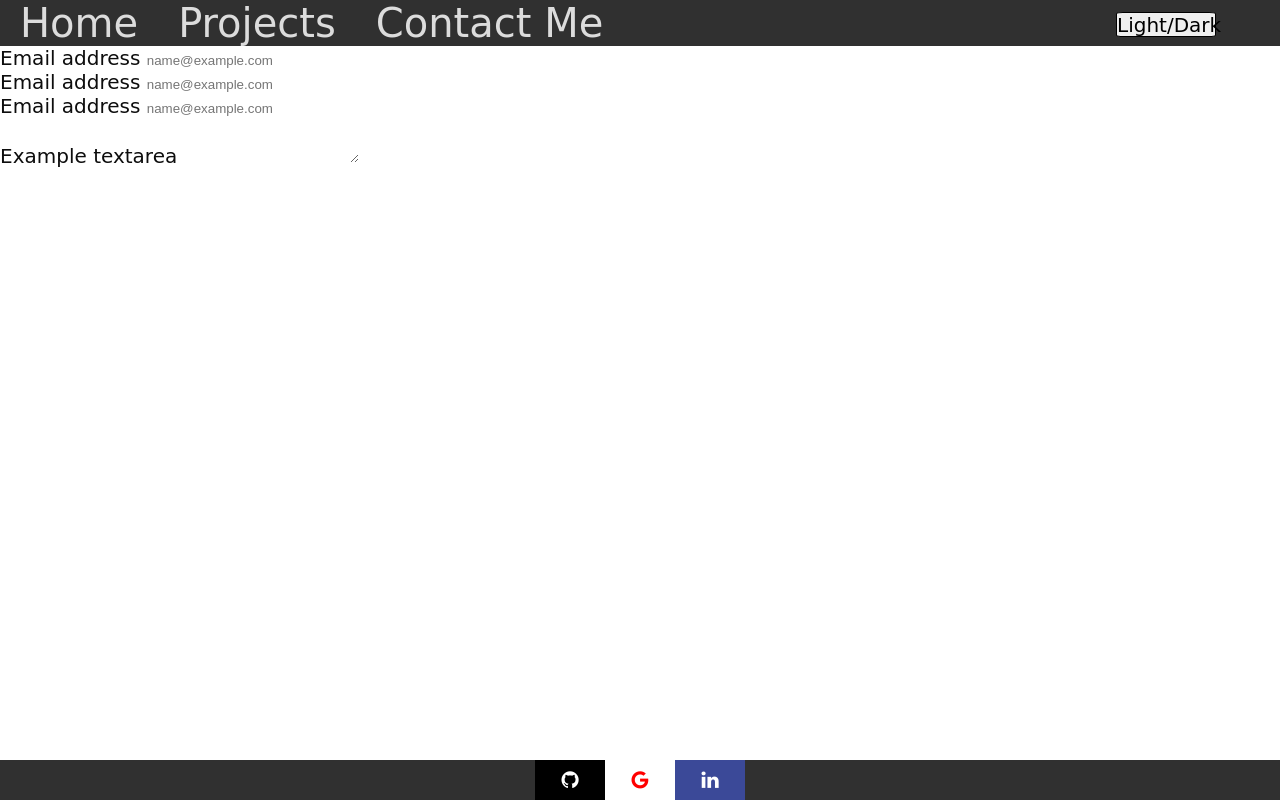
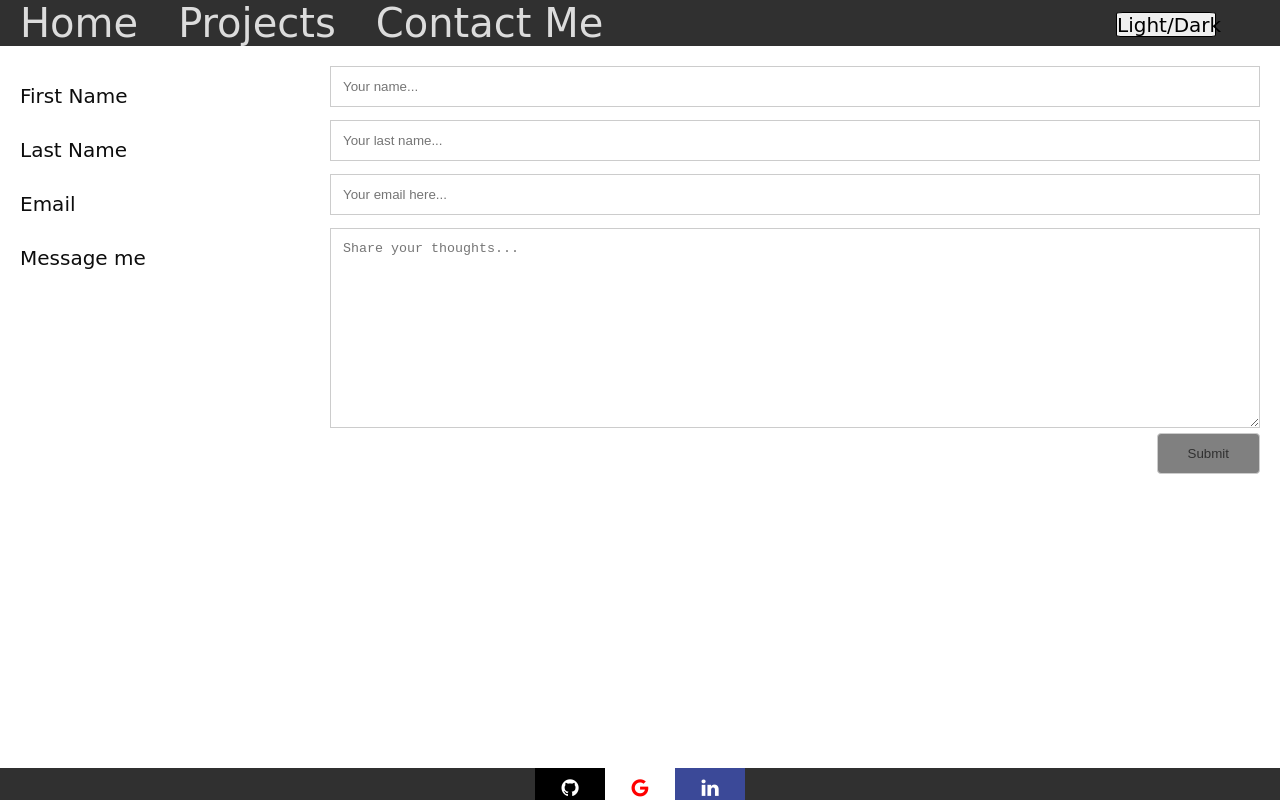
Before and after one commit to Trod010/Portfolio-Page, a plain HTML site: page Portfolio-Page-Trod010-patch-2/contact_me.html in a window 1280 px wide. Drawn offline with Linux system fonts and the light colour scheme; a web font is replaced by a local one.

Commit message:
Add files via upload
More changes for the projects page, contact me is complete.

```diff
--- a/Portfolio-Page-Trod010-patch-2/contact_me.html
+++ b/Portfolio-Page-Trod010-patch-2/contact_me.html
@@ -24,24 +24,45 @@
             </ul>
         </div>
 <!--    Contact Information    -->
-            <form>
-              <div class="form-group">
-                <label for="userEmail">Email address</label>
-                <input type="email" class="form-control" id="userEmail" placeholder="name@example.com">
-              </div>
-                <div class="form-group">
-                <label for="userEmail">Email address</label>
-                <input type="email" class="form-control" id="userEmail" placeholder="name@example.com">
-              </div>
-                <div class="form-group">
-                <label for="userEmail">Email address</label>
-                <input type="email" class="form-control" id="userEmail" placeholder="name@example.com">
-              </div>
-              <div class="form-group">
-                <label for="exampleFormControlTextarea1">Example textarea</label>
-                <textarea class="form-control" id="exampleFormControlTextarea1" rows="3"></textarea>
-              </div>
+        <div class="mainContactMe">
+            <form class="contactMe t-menu__item">
+                <div class="row">
+                    <div class="col-25">
+                      <label for="fname">First Name</label>
+                    </div>
+                    <div class="col-75">
+                      <input type="text" id="fname" name="firstname" placeholder="Your name...">
+                    </div>
+                  </div>
+                  <div class="row">
+                    <div class="col-25">
+                      <label for="lname">Last Name</label>
+                    </div>
+                    <div class="col-75">
+                      <input type="text" id="lname" name="lastname" placeholder="Your last name...">
+                    </div>
+                  </div>
+                  <div class="row">
+                      <div class="col-25">
+                          <label for="email">Email</label>
+                      </div>
+                      <div class="col-75">
+                          <input type="email" id="email" name="Email" placeholder="Your email here...">
+                      </div>
+                  </div>
+                  <div class="row">
+                    <div class="col-25">
+                      <label for="subject">Message me</label>
+                    </div>
+                    <div class="col-75">
+                      <textarea id="subject" name="subject" placeholder="Share your thoughts..." style="height:200px"></textarea>
+                    </div>
+                  </div>
+                  <div class="row">
+                    <input type="submit" value="Submit">
+                  </div>
             </form>
+        </div>
 <!--     Footer      -->
             <footer>
                 <ul>
--- a/Portfolio-Page-Trod010-patch-2/style.css
+++ b/Portfolio-Page-Trod010-patch-2/style.css
@@ -54,10 +54,6 @@ html, body {
     color: hsl(0, 0, 95%);
 }
 
-.t--dark .t-menu {
-    background-color: hsl(200, 50%, 30%);
-}
-
 .t--dark .t-menu__item {
     background-color: hsl(0, 0%, 15%);
     color: hsl(0, 0%, 95%);
@@ -104,10 +100,6 @@ ul {
     background-color: #303030;
 }
 
-li {
-
-}
-
 li a {
     float: left;
     display: block;
@@ -149,24 +141,80 @@ button {
     display: block;
     margin-left: auto;
     margin-right: auto;
-    width: 60%;
+    width: 50%;
     border: 1px black solid;
     border-radius: 7%;
 }
 
 .image2 {
-    float: left;
-    width: 60%;
+    display: inline;
+    align-content: center;
     border: 1px black solid;
     border-radius: 7%;
-    margin: 15px 75px;
+    margin: 10px 20px;
+    vertical-align: middle;
 }
+
+
+
+/* /Images */
+
+/*      Form         */
+
+input[type=text], input[type=email], textarea {
+    width: 100%;
+    padding: 12px;
+    border: 1px solid #ccc;
+    box-sizing: border-box;
+    resize: vertical;
+}
+
+label {
+    padding: 12px 12px 12px 0;
+    display: inline-block;
+}
+
+input[type=submit] {
+    background-color: grey;
+    color: #303030;
+    padding: 12px 30px;
+    border: 1px solid #ccc;
+    border-radius: 4px;
+    cursor: pointer;
+    float: right;
+
+}
+
+.contactMe {
+    border-radius: 5px;
+    padding: 20px;
+}
+
+.col-25 {
+    float: left;
+    width: 25%;
+    margin-top: 6px;
+}
+
+.col-75 {
+    float: left;
+    width: 75%;
+    margin-top: 6x;
+}
+
+.row::after {
+    content: "";
+    display: table;
+    clear: both;
+}
+
+/*      /Form         */
 
 /* Footer */
 
 footer {
     position: fixed;
-    top: 95%;
+    top: 96%;
     left: 0%;
     width: 100%;
 }
@@ -178,36 +226,7 @@ footer ul {
     margin: auto;
     list-style: none;
 }
-
-/*    FLexBox    */
-
-.container,
-.item{
-    display: flex;
-    flex-wrap: wrap;
-}
-
-.item {
-    flex-direction: column;
-    flex-grow: 1;
-    height: 23px;
-}
-
-.textzone {
-    flex-grow: 2;
-    height: 150px;
-    width: 250px;
-}
-
-.site {
-    display: flex;
-    flex-direction: row;
-}
-
-.site-content {
-    flex: 1;
-}
-/*  /Flexbox    */
+/*     /Footer  */
 
 /* Footer Icons */
 
@@ -242,7 +261,9 @@ footer ul {
     }
 
     .image2 {
-        width: 33%;
+        width: 20%;
+        margin: 0 20px;
+        display: block;
     }
 }
 
@@ -261,8 +282,9 @@ footer ul {
     }
 
     .image2 {
-        width: 33%;
-        margin: auto;
+        width: 30%;
+        margin: 0 20px;
+        display: block;
     }
 }
 
@@ -282,7 +304,8 @@ footer ul {
     }
 
     .image2 {
-        width: 20%;
-        margin: auto;
+        width: 27%;
+        margin: 0 20px;
+        display: block;
     }
 }
```
Also changed, not shown: Portfolio-Page-Trod010-patch-2/projects.html (+7 -3 lines).
